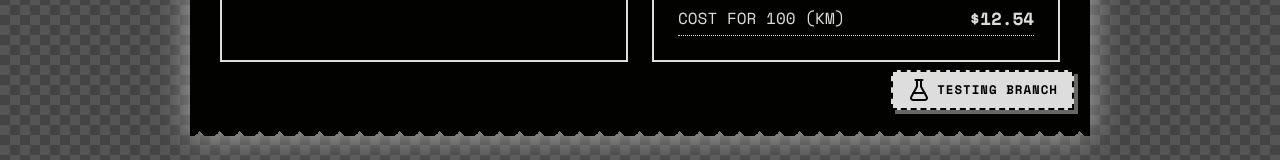
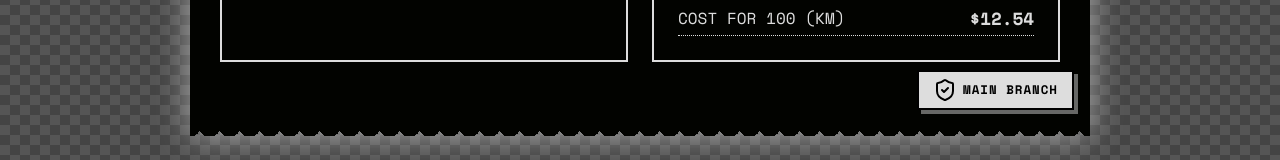
Before and after one commit to hakro10/fuel_consumption, a website built with Vite: page index.html in a window 1280 px wide. Shown: the part 1055-1215 px from the top of the page. Built offline with nearby package versions, Linux system fonts and the light colour scheme.

Commit message:
chore: merge testing branch into main with 100% i18n support and main branch badge

```diff
--- a/index.html
+++ b/index.html
@@ -941,8 +941,8 @@
     <div id="toastContainer" class="toast-container"></div>
 
     <!-- Branch Version Badge -->
-    <div class="branch-badge">
-      <i data-lucide="flask-conical"></i> <span data-i18n="testing_branch">TESTING BRANCH</span>
+    <div class="branch-badge main-branch">
+      <i data-lucide="shield-check"></i> <span data-i18n="main_branch">MAIN BRANCH</span>
     </div>
   </div>
 
```
Also changed, not shown: dist/index.html.
